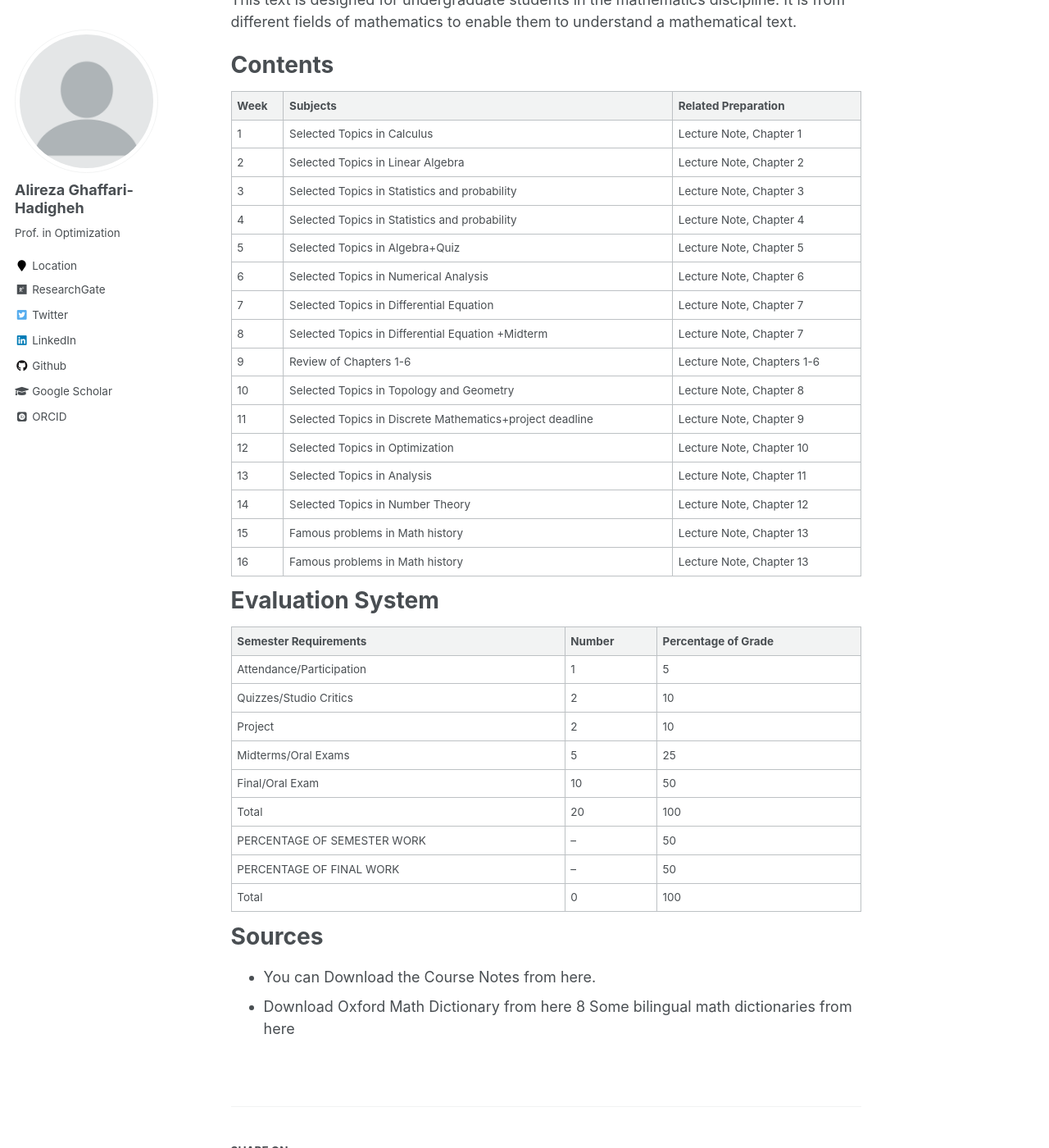
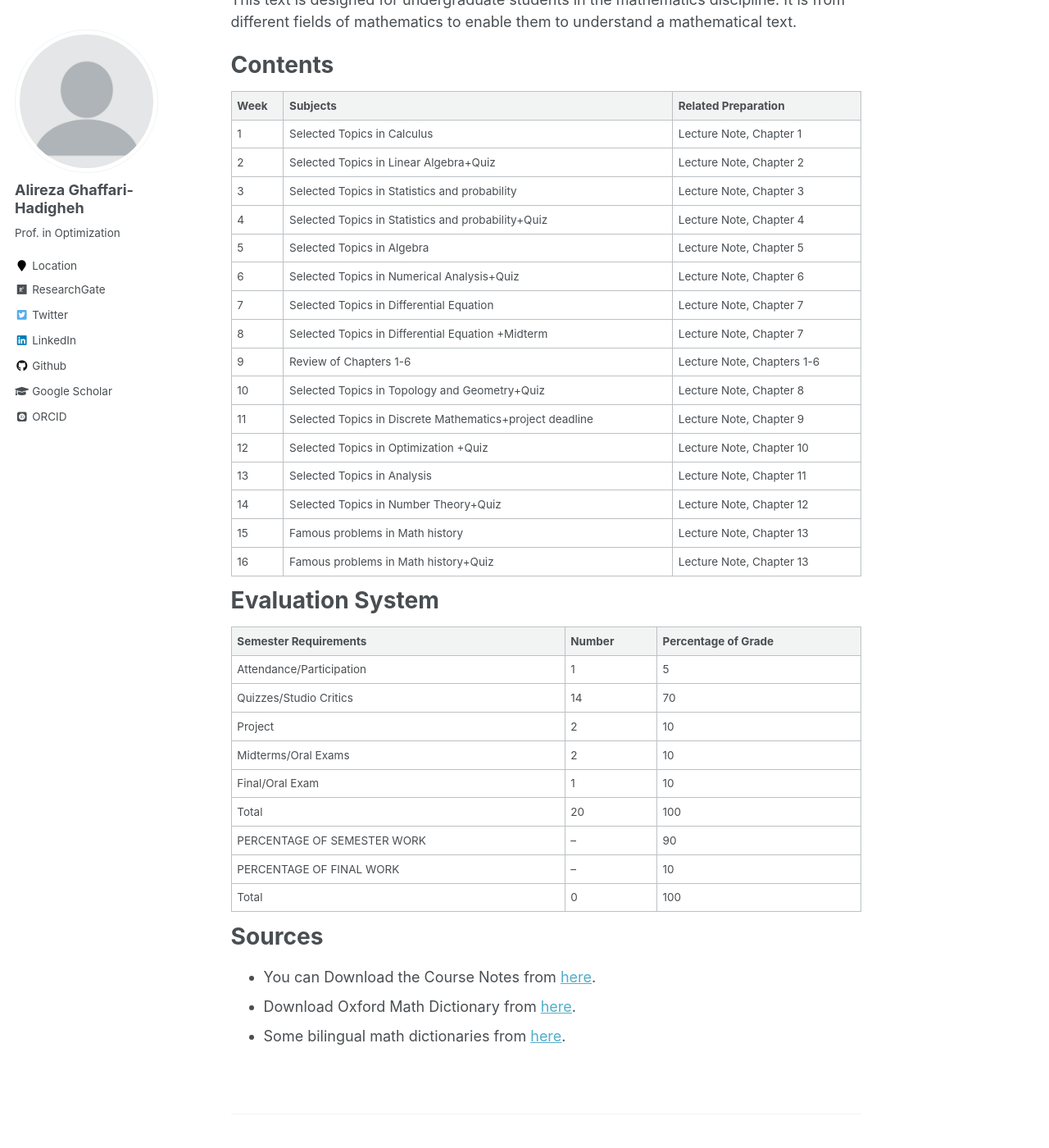
Before and after one commit to Hadigheha/hadigheha.github.io, a Jekyll site: the page built from _teaching/English-for-Mathematical-Texts.md, in a window 1280 px wide and 1400 px high, scrolled down 229 px. Shown: the whole window at 82% size. Built offline with Jekyll 4.4.1, drawn with Linux system fonts in a browser that asks for light colours; some web fonts are replaced.

Commit message:
Prefinal update

```diff
--- a/_teaching/English-for-Mathematical-Texts.md
+++ b/_teaching/English-for-Mathematical-Texts.md
@@ -16,15 +16,15 @@ Contents
 |------|----------|---------------------|
 |1|	Selected Topics in Calculus|	Lecture Note, Chapter 1|
 |------|----------|---------------------|
-|2|	Selected Topics in Linear Algebra|	Lecture Note, Chapter 2|
+|2|	Selected Topics in Linear Algebra+Quiz|	Lecture Note, Chapter 2|
 |------|----------|---------------------|
 |3|	Selected Topics in Statistics and probability|	Lecture Note, Chapter 3|
 |------|----------|---------------------|
-|4|	Selected Topics in Statistics and probability|	Lecture Note, Chapter 4|
+|4|	Selected Topics in Statistics and probability+Quiz|	Lecture Note, Chapter 4|
 |------|----------|---------------------|
-|5|	Selected Topics in Algebra+Quiz|	Lecture Note, Chapter 5|
+|5|	Selected Topics in Algebra|	Lecture Note, Chapter 5|
 |------|----------|---------------------|
-|6|	Selected Topics in Numerical Analysis|	Lecture Note, Chapter 6|
+|6|	Selected Topics in Numerical Analysis+Quiz|	Lecture Note, Chapter 6|
 |------|----------|---------------------|
 |7|	Selected Topics in Differential Equation|	Lecture Note, Chapter 7|
 |------|----------|---------------------|
@@ -32,19 +32,19 @@ Contents
 |------|----------|---------------------|
 |9|	Review of Chapters 1-6|	Lecture Note, Chapters 1-6|
 |------|----------|---------------------|
-|10|	Selected Topics in Topology and Geometry|	Lecture Note, Chapter 8|
+|10|	Selected Topics in Topology and Geometry+Quiz|	Lecture Note, Chapter 8|
 |------|----------|---------------------|
 |11|	Selected Topics in Discrete Mathematics+project deadline|	Lecture Note, Chapter 9|
 |------|----------|---------------------|
-|12|	Selected Topics in Optimization	|Lecture Note, Chapter 10|
+|12|	Selected Topics in Optimization	+Quiz|Lecture Note, Chapter 10|
 |------|----------|---------------------|
 |13|	Selected Topics in Analysis|	Lecture Note, Chapter 11|
 |------|----------|---------------------|
-|14|	Selected Topics in Number Theory|	Lecture Note, Chapter 12|
+|14|	Selected Topics in Number Theory+Quiz|	Lecture Note, Chapter 12|
 |------|----------|---------------------|
 |15|	Famous problems in Math history|	 Lecture Note, Chapter 13|
 |------|----------|---------------------|
-|16|	Famous problems in Math history| 	 Lecture Note, Chapter 13|
+|16|	Famous problems in Math history+Quiz| 	 Lecture Note, Chapter 13|
 |------|----------|---------------------|
 
 Evaluation System
@@ -54,25 +54,25 @@ Evaluation System
 |------|----------|---------------------|
 |Attendance/Participation|1|5|
 |------|----------|---------------------|
-|Quizzes/Studio Critics|2|10|
+|Quizzes/Studio Critics|14|70|
 |------|----------|---------------------|
 |Project|2|10|
 |------|----------|---------------------|
-|Midterms/Oral Exams|5|25|
+|Midterms/Oral Exams|2|10|
 |------|----------|---------------------|
-|Final/Oral Exam|10|50|
+|Final/Oral Exam|1|10|
 |------|----------|---------------------|
 |Total|20|100|
 |------|----------|---------------------|
-|PERCENTAGE OF SEMESTER WORK|–|50|
+|PERCENTAGE OF SEMESTER WORK|–|90|
 |------|----------|---------------------|
-|PERCENTAGE OF FINAL WORK|–|50|
+|PERCENTAGE OF FINAL WORK|–|10|
 |------|----------|---------------------|
 |Total	|0|	100|
 
 Sources
 ======
 
-* You can Download the Course Notes  from here.
-* Download Oxford Math Dictionary from here
-8 Some bilingual math dictionaries from here
+* You can Download the Course Notes  from [here](Textbooks/Book-02-17-2020.pdf).
+* Download Oxford Math Dictionary from [here](http://dl.riazisara.ir/download/daneshgahi/book/Oxford-Dictionary-of-Mathematics.rar).
+* Some bilingual math dictionaries from [here](http://mathsci.blogfa.com/post/32).
```
Also changed, not shown: 1 other file.
